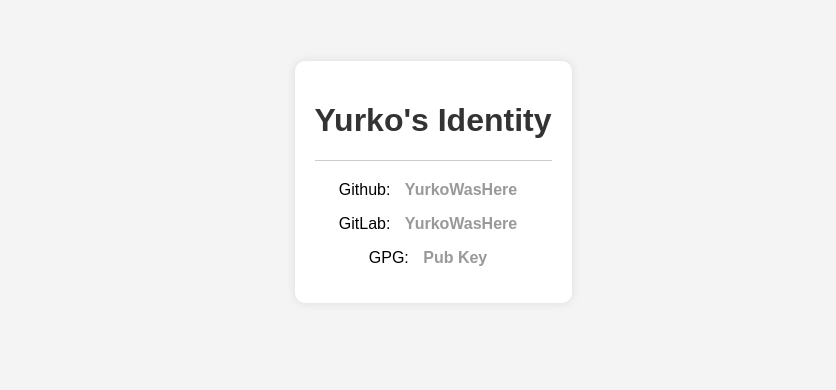
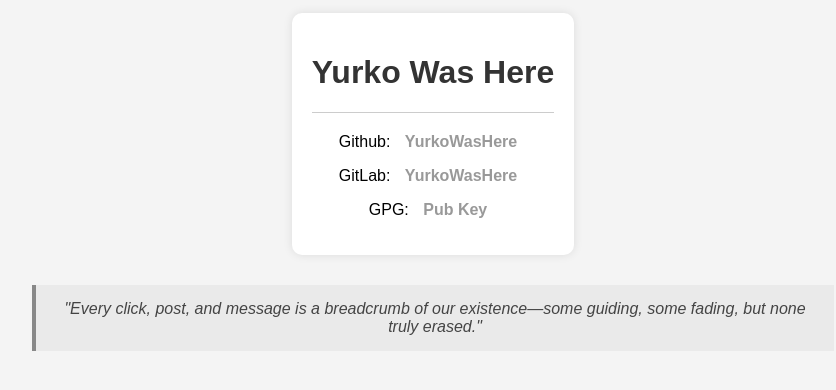
Before and after one commit to YurkoWasHere/yurko, a plain HTML site: page index.html in a window 1280 px wide. Shown: the part 218-608 px from the top of the page, without its empty margins (207-1043 px from the left). Drawn offline with Linux system fonts and the light colour scheme.

Commit message:
Update index.html

```diff
--- a/index.html
+++ b/index.html
@@ -3,12 +3,13 @@
 <head>
     <meta charset="UTF-8">
     <meta name="viewport" content="width=device-width, initial-scale=1.0">
-    <title>Yurko's Identity</title>
+    <title>Yurko Was Here</title>
     <style>
         body {
             font-family: Arial, sans-serif;
             background-color: #f4f4f4;
             display: flex;
+            flex-direction: column;
             justify-content: center;
             align-items: center;
             height: 100vh;
@@ -39,15 +40,34 @@
             background: #ccc;
             margin: 20px 0;
         }
+        .quote {
+            font-style: italic;
+            color: #444;
+            margin-top: 30px;
+            padding: 15px;
+            border-left: 4px solid #888;
+            background: #eaeaea;
+            max-width: 60%;
+            text-align: center;
+        }
+        .quote span {
+            display: block;
+            margin-top: 10px;
+            font-size: 0.9em;
+            color: #666;
+        }
     </style>
 </head>
 <body>
     <div class="container">
-        <h1>Yurko's Identity</h1>
+        <h1>Yurko Was Here</h1>
         <hr>
         <p>Github: <a href="http://www.github.com/yurkowashere" target="_blank">YurkoWasHere</a></p>
         <p>GitLab: <a href="http://www.gitlab.com/yurkowashere" target="_blank">YurkoWasHere</a></p>
         <p>GPG: <a href="CA9A1680A60A2987.pub">Pub Key</a></p>
     </div>
+    <div class="quote">
+        "Every click, post, and message is a breadcrumb of our existence—some guiding, some fading, but none truly erased."
+    </div>
 </body>
 </html>
```
